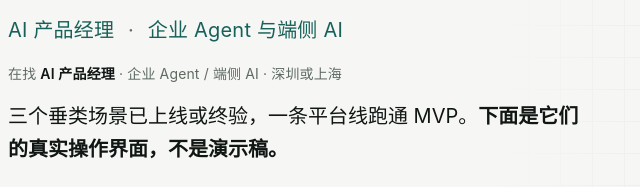
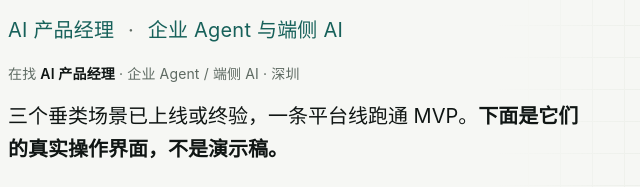
Before and after one commit to LilMrmeeseeks/hudi, a plain HTML site: page index.html in a window 1280 px wide. Shown: the part 199-386 px from the top of the page, 224-864 px from the left. Drawn offline with Linux system fonts and the light colour scheme.

Commit message:
首屏意愿地只保留深圳

```diff
--- a/index.html
+++ b/index.html
@@ -576,7 +576,7 @@ h1 em{font-style:normal; font-family:var(--mono); font-size:var(--t1); letter-sp
       <div class="hero-head">
         <h1>胡迪 <em>HU DI</em></h1>
         <p class="role">AI 产品经理 <i>·</i> 企业 Agent 与端侧 AI</p>
-        <p class="seek">在找 <b>AI 产品经理</b> · 企业 Agent / 端侧 AI · 深圳或上海</p>
+        <p class="seek">在找 <b>AI 产品经理</b> · 企业 Agent / 端侧 AI · 深圳</p>
         <p class="thesis">三个垂类场景已上线或终验，一条平台线跑通 MVP。<b>下面是它们的真实操作界面，不是演示稿。</b></p>
       </div>
 
```
